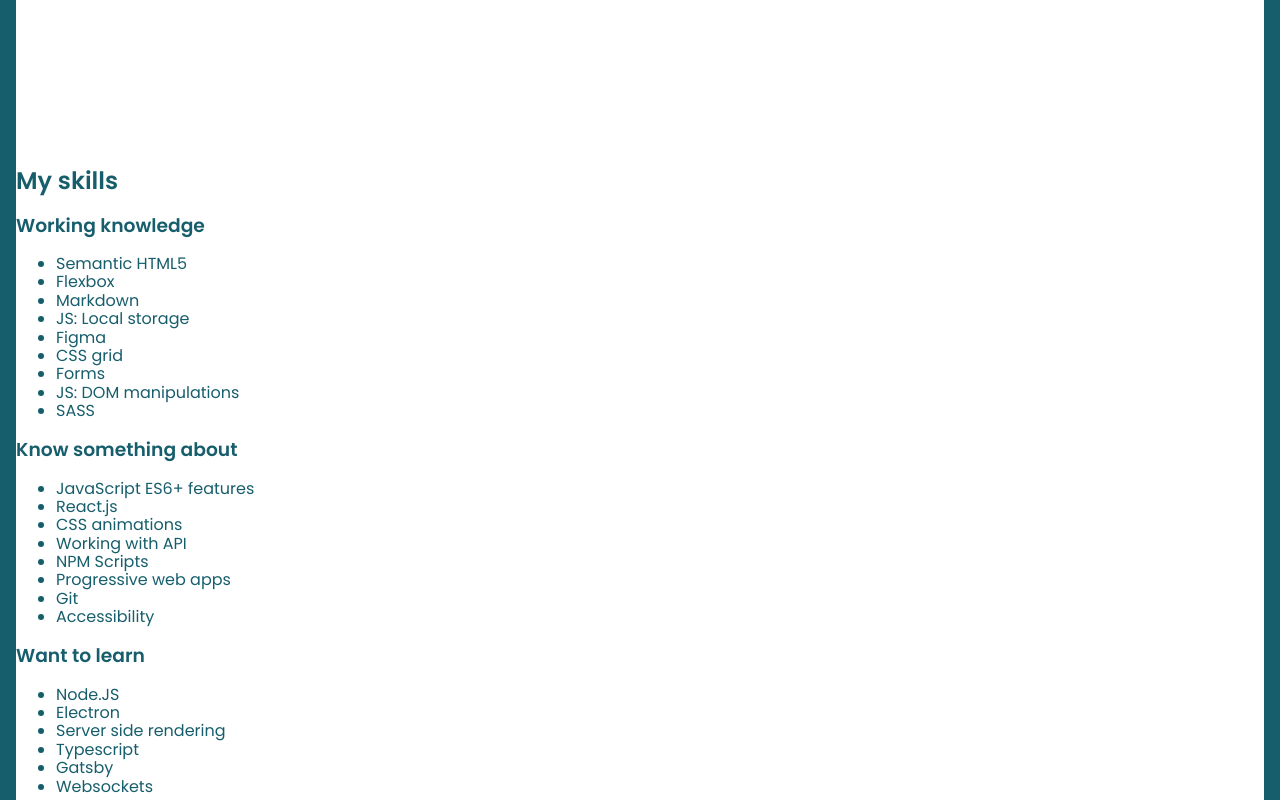
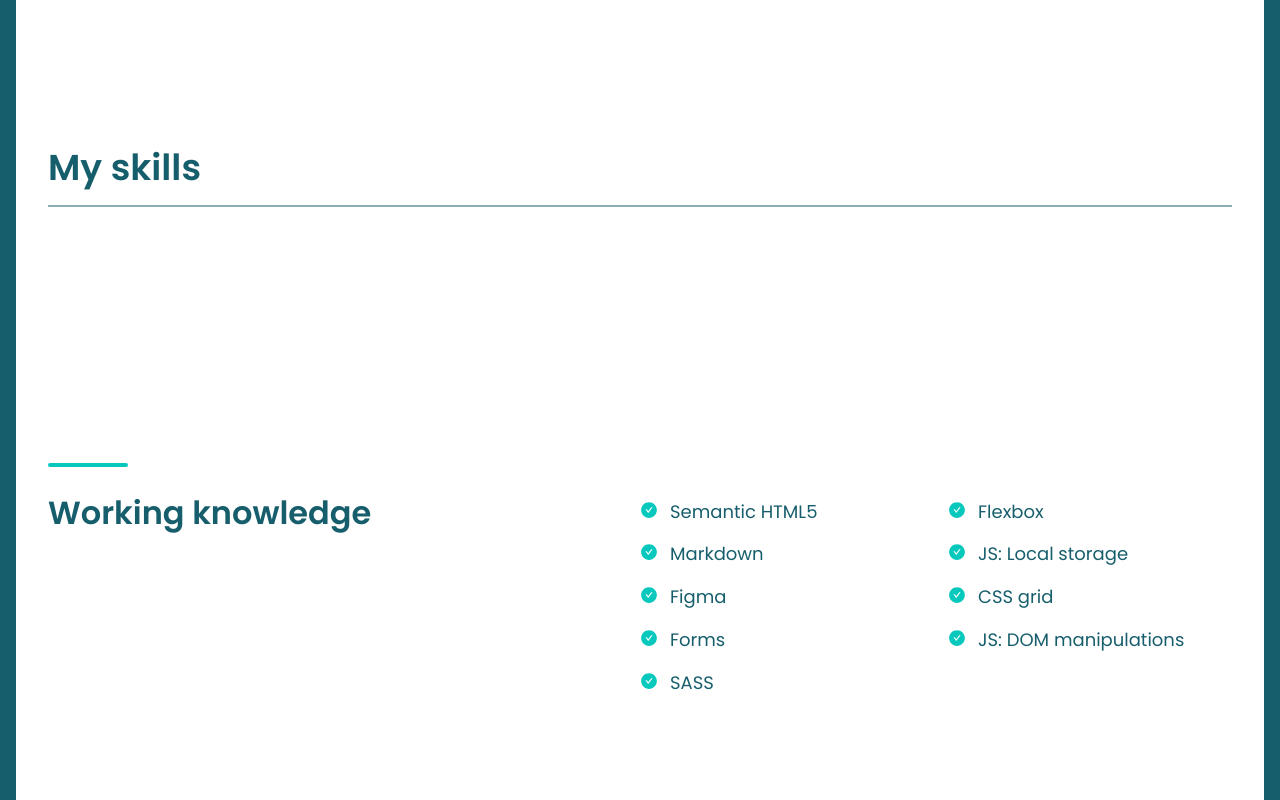
Before and after one commit to katarzynagodlewska/katarzynagodlewska.github.io, a website: page src/content/index.html in a window 1280 px wide. Shown: the part 660-1460 px from the top of the page. Drawn offline with nearby package versions, Linux system fonts and the light colour scheme; files that its build step writes are made by us from their sources; no server answers; files whose address does not match are found by name.

Commit message:
feat: desktop styles for skills section

```diff
--- a/src/content/index.html
+++ b/src/content/index.html
@@ -37,7 +37,7 @@
       <a class="hero__mail" href="mailto:katarzyna-godlewska1@wp.pl">katarzyna-godlewska1@wp.pl</a>
     </section>
     <section id="my-skills" class="skills">
-      <h2>My skills</h2>
+      <h2 class="skills__title">My skills</h2>
       <section class="skills-list">
         <h3 class="skills-list__title">Working knowledge</h3>
         <ul class="skills-list__list">
@@ -52,7 +52,7 @@
           <li class="skills-list__item">SASS</li>
         </ul>
       </section>
-      <section class="skills-list">
+      <section class="skills-list skills-list--light-sea-green">
         <h3 class="skills-list__title">Know something about</h3>
         <ul class="skills-list__list">
           <li class="skills-list__item">JavaScript ES6+ features</li>
@@ -65,7 +65,7 @@
           <li class="skills-list__item">Accessibility</li>
         </ul>
       </section>
-      <section class="skills-list">
+      <section class="skills-list skills-list--teal">
           <h3 class="skills-list__title">Want to learn</h3>
           <ul class="skills-list__list">
             <li class="skills-list__item">Node.JS</li>
--- a/src/scss/main.scss
+++ b/src/scss/main.scss
@@ -2,11 +2,13 @@
 @import "_variables";
 @import url('https://fonts.googleapis.com/css?family=Poppins:300,400,500,600&display=swap');
 @import "modules/hero.scss";
+@import "modules/skills.scss";
 
 
 html {
   box-sizing: border-box;
   font-size: 16px;
+  scroll-behavior: smooth;
 }
 
 *, *:before, *:after {
--- a/src/scss/modules/hero.scss
+++ b/src/scss/modules/hero.scss
@@ -1,8 +1,8 @@
 .hero {
     max-width: 1184px;
-    padding: 112px 0 200px;
+    padding: 112px 0 184px;
     margin: 0 auto;
-    &__description{
+    &__description {
         color: $dark-slate-gray;
         font-style: normal;
         font-weight: 300;
--- /dev/null
+++ b/src/scss/modules/skills.scss
@@ -0,0 +1,71 @@
+.skills {
+    max-width: 1184px;
+    margin: 0 auto;
+    &__title {
+        font-size: 2.25rem;
+        margin: 0;
+        font-weight: 600;
+        padding: 1rem 0;
+        border-bottom: solid 2px #8BAEB6;
+        margin-bottom: 128px;
+    }
+}
+
+.skills-list {
+    padding: 8rem 0 0;
+    display: grid;
+    grid-template-columns: 1fr 1fr;
+    &__item {
+        font-style: normal;
+        font-weight: normal;
+        font-size: 1.125rem;
+        padding: 11px 0 11px 30px;
+        position: relative;
+        &::before {
+            position: absolute;
+            top: 10px;
+            left: 0;
+            content: '';
+            display: block;
+            width: 18px;
+            height: 18px;
+            background: url('../assets/img/check-circle-1.svg');
+            .skills-list--light-sea-green & {
+                background: url('../assets/img/check-circle-2.svg');
+            }
+            .skills-list--teal & {
+                background: url('../assets/img/check-circle-3.svg');
+            }
+
+        }
+    }
+    &__list {
+        display: grid;
+        grid-template-columns: 1fr 1fr;
+        list-style-type: none;
+        padding: 0;
+        margin-top: calc(1.5rem + 4px);
+        column-gap: 1.5rem;
+    }
+    &__title {
+        font-weight: 600;
+        font-size: 2rem;
+        line-height: 2.75rem;
+        margin: 0;
+        &::before {
+            content: '';
+            width: 80px;
+            height: 4px;
+            display: block;
+            background: $turquise;
+            border-radius: 8px;
+            margin-bottom: 1.5rem;
+            .skills-list--light-sea-green & {
+                background: $light-sea-green;
+            }
+            .skills-list--teal & {
+                background: $teal;
+            }
+        }
+    }
+}
```
